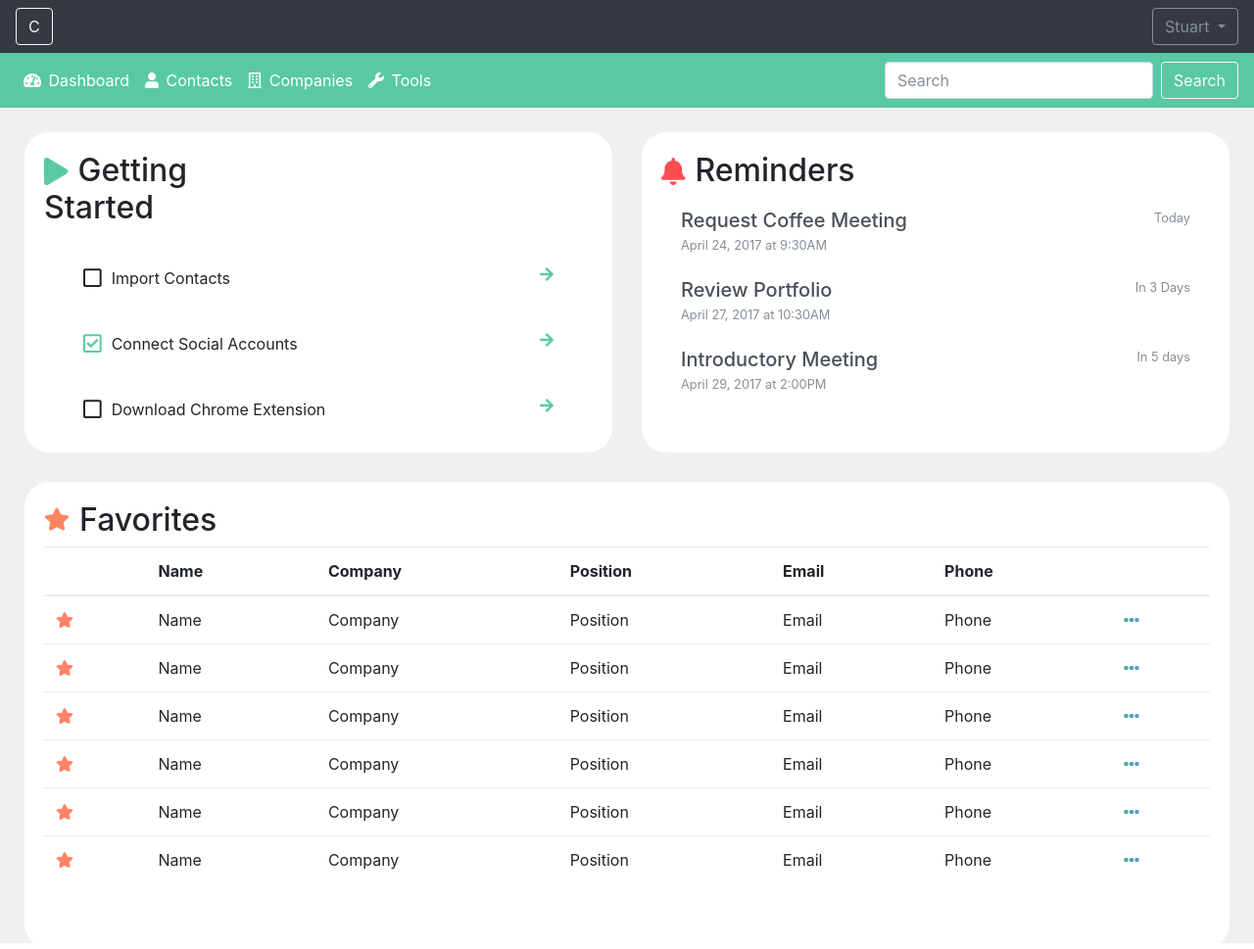
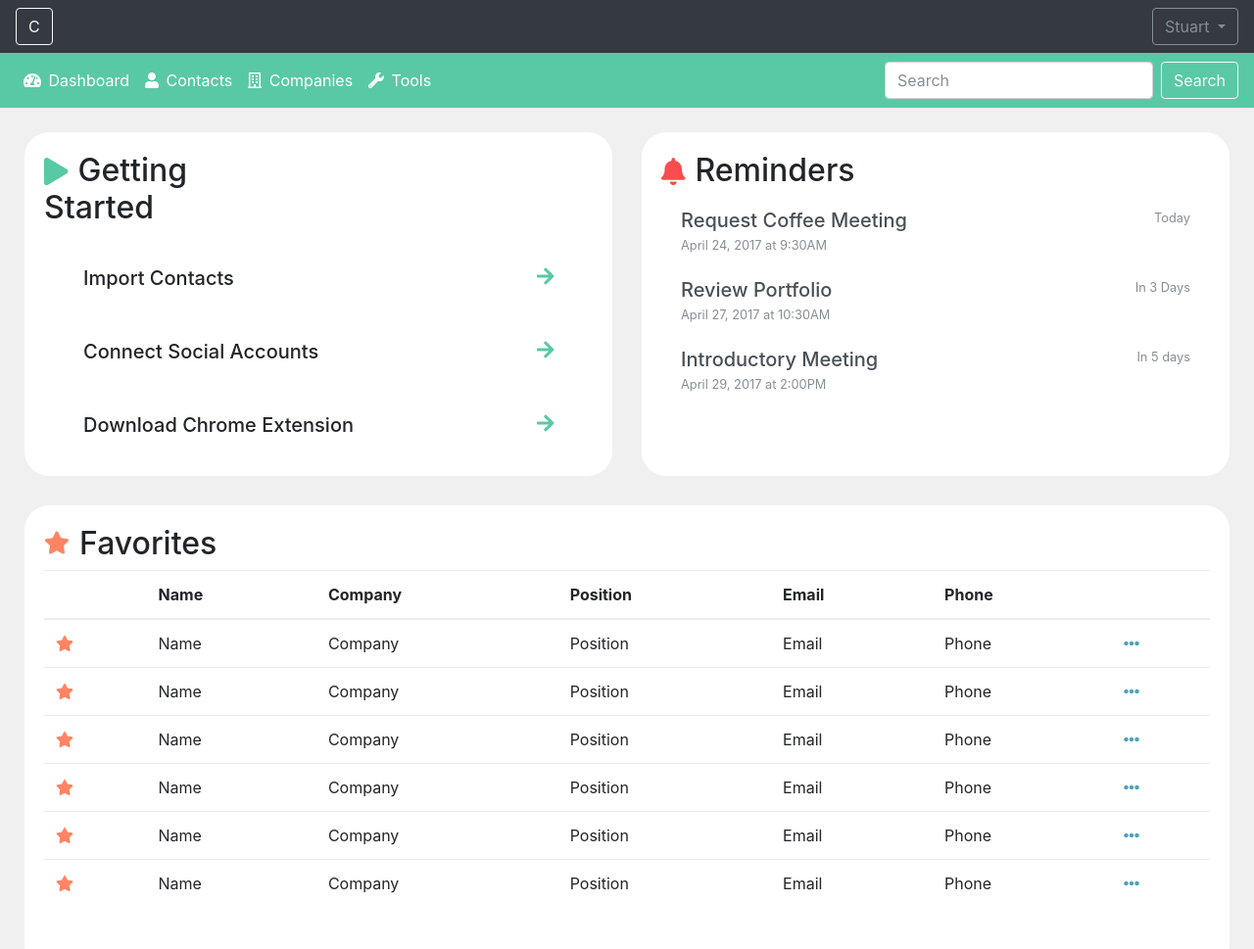
Before and after one commit to stuartsharpe11/bootstrap-test, a plain HTML site: page index.html in a window 1280 px wide. Shown: the top 969 px of the page at 98% size. Drawn offline with nearby package versions, Linux system fonts and the light colour scheme.

Commit message:
design adjutments to Getting Started

```diff
--- a/index.html
+++ b/index.html
@@ -68,9 +68,9 @@
                       </div>
                       <div class="col-lg-12 col-md-12 col-sm-12 col-xs-12">
                         <ul class="list-group">
-                          <li class="list-group-item borderless get-started"><i class="far fa-square fa-lg"></i>Import Contacts<i class="fas fa-arrow-right float-right"></i></li>
-                          <li class="list-group-item borderless get-started"><i class="far fa-check-square fa-lg"></i>Connect Social Accounts<i class="fas fa-arrow-right float-right"></i></li>
-                          <li class="list-group-item borderless get-started"><i class="far fa-square fa-lg"></i>Download Chrome Extension<i class="fas fa-arrow-right float-right"></i></li>
+                          <li class="list-group-item borderless get-started"><h5>Import Contacts<i class="fas fa-arrow-right float-right"></i></h5></li>
+                          <li class="list-group-item borderless get-started"></i><h5>Connect Social Accounts<i class="fas fa-arrow-right float-right"></i></h5></li>
+                          <li class="list-group-item borderless get-started"><h5>Download Chrome Extension<i class="fas fa-arrow-right float-right"></i></h5></li>
                         </ul>
                       </div>
                   </div>
```
